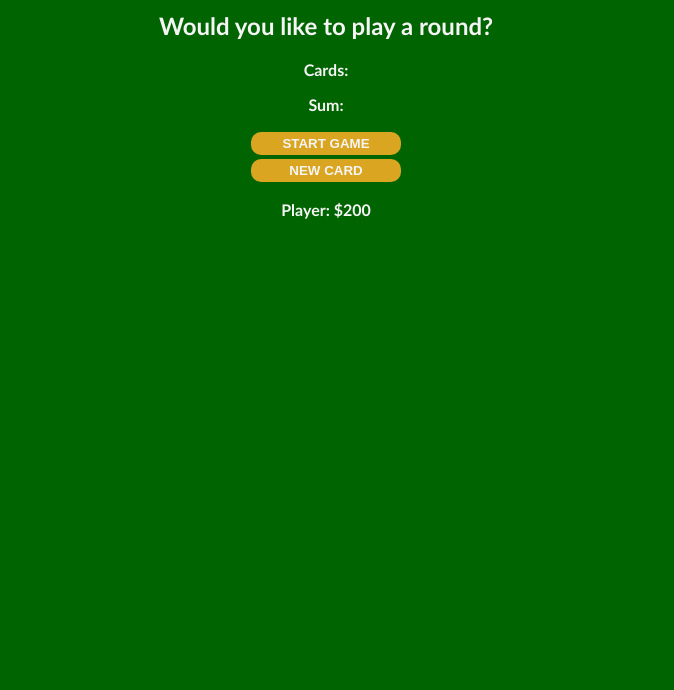
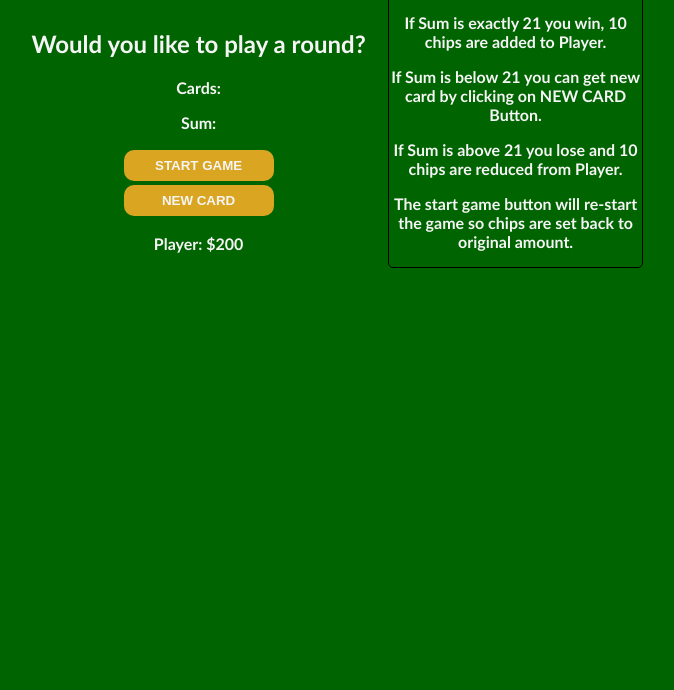
Before and after one commit to suman-katwal/black-jack, a plain HTML site: page index.html in a window 1280 px wide. Shown: the part 110-800 px from the top of the page, without its empty margins (314-988 px from the left). Drawn offline with Linux system fonts and the light colour scheme.

Commit message:
instruction added

```diff
--- a/index.html
+++ b/index.html
@@ -6,6 +6,7 @@
 
     </head>
     <body>
+       <div class="body">
 
             <h1> Black Jack Game</h1><br />
             <h2 id="message-el">Would you like to play a round?</h2>
@@ -15,5 +16,14 @@
             <button id="newcard" onclick="newCard()">NEW CARD</button><br />
             <p id="player-el"></p>
             <script src = "script.js" ></script>
+        </div>
+        <div class="instructions">
+            <h2>Instructions</h2>
+            <p>Click on start to play the game</p>
+            <p> If Sum is exactly 21 you win, 10 chips are added to Player.</p>
+            <p> If Sum is below 21 you can get new card by clicking on NEW CARD Button.</p>
+            <p> If Sum is above 21 you lose and 10 chips are reduced from Player.</p>
+            <p> The start game button will re-start the game so chips are set back to original amount.</p>
+        </div>
     </body>
 </html>
--- a/styles.css
+++ b/styles.css
@@ -1,9 +1,22 @@
 body{
+    display: flex;
+    justify-content: center;
+    align-items: center;
     text-align: center;
     font-family: 'Trebuchet MS', 'Lucida Sans Unicode', 'Lucida Grande', 'Lucida Sans', Arial, sans-serif;
     background-color: darkgreen;
     background-size: cover;
     color: whitesmoke;
+}
+.body{
+    padding-top: 10px;
+    padding-bottom: 10px;
+    width: 30%;
+}
+.instructions{
+    width: 20%;
+    border-radius: 5px;
+    border: 1px solid black;
 }
 p{
     font-weight: bolder;
@@ -15,8 +28,8 @@ h1{
 button{
     background-color: goldenrod;
     width: 150px;
-    padding-top: 4px;
-    padding-bottom: 4px;
+    padding-top: 8px;
+    padding-bottom: 8px;
     margin-top: 2px;
     margin-bottom: 2px;
     color: whitesmoke;
```
Lines whose indentation alone changed are shown as unchanged.
